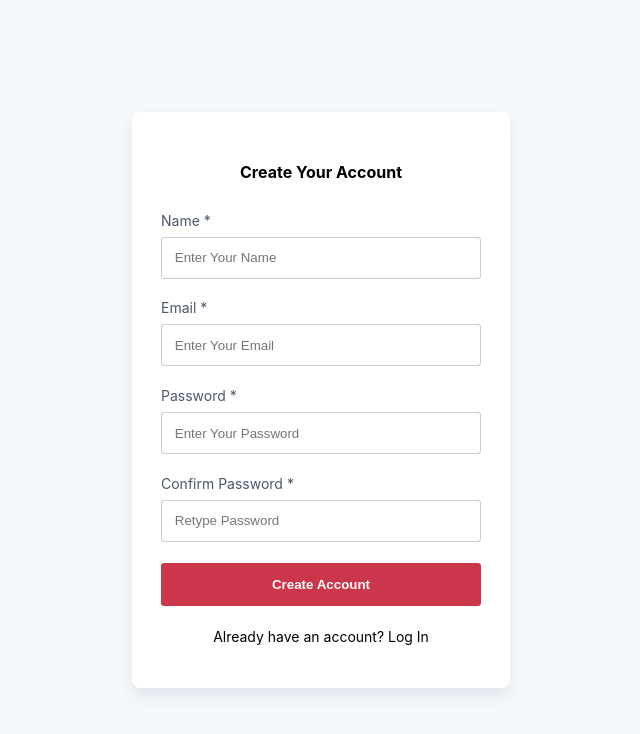
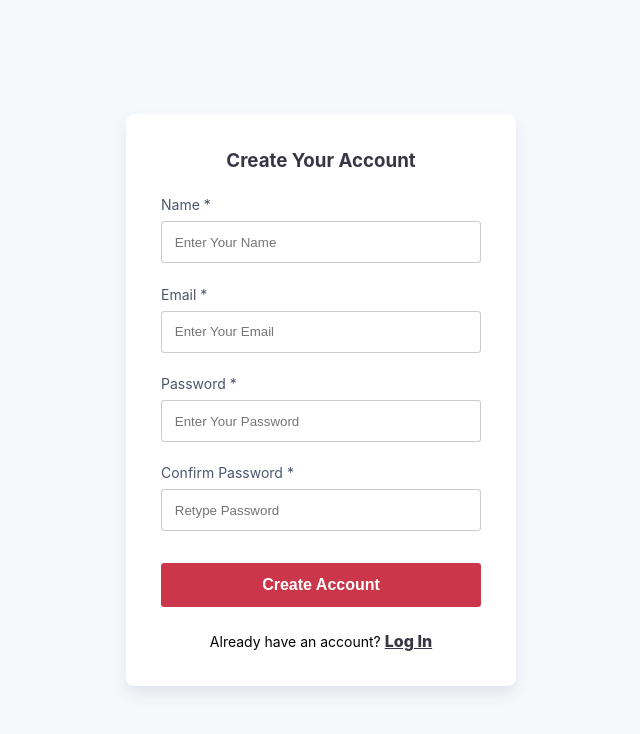
Before and after one commit to bibakroy/Shopping-App-Frontend, a React (Create React App) app: page /register in a window 1280 px wide. Shown: the top 734 px of the page, without its empty margins (319-959 px from the left). Built offline with nearby package versions, Linux system fonts and the light colour scheme.

Commit message:
add more validation in register page

```diff
--- a/src/components/InputContainer.tsx
+++ b/src/components/InputContainer.tsx
@@ -23,7 +23,7 @@ function InputContainer({
         className={`${styles.input} ${
           errors[formProperty.name as keyof ErrorType] ? styles.border : ""
         }`}
-        type="text"
+        type={formProperty.type ? formProperty.type : "text"}
         name={formProperty.name}
         required={formProperty.required}
         placeholder={formProperty.placeholder}
--- a/src/index.css
+++ b/src/index.css
@@ -20,6 +20,7 @@ a {
 
 p {
   font-size: 14px;
+  margin: 0;
 }
 
 label {
--- a/src/pages/Register.tsx
+++ b/src/pages/Register.tsx
@@ -22,16 +22,53 @@ function Register() {
     confirmPassword: "",
   });
 
-  const handleChange = (e: any) => {
-    setFormData({ ...formData, [e.target.name]: e.target.value });
-    setErrors({ ...errors, [e.target.name]: "" });
+  const handleChange = (e: React.FormEvent<HTMLFormElement>) => {
+    const { name, value } = e.target as HTMLInputElement;
+    setFormData((prevFormData) => ({
+      ...prevFormData,
+      [name]: value,
+    }));
+
+    if (name === "password" && formData.confirmPassword) {
+      const passwordErrorMsg = validateField("password", value);
+      const confirmPasswordErrorMsg = validateField(
+        "confirmPassword",
+        formData.confirmPassword,
+        value
+      );
+
+      setErrors((prevErrors) => ({
+        ...prevErrors,
+        password: passwordErrorMsg,
+        confirmPassword: confirmPasswordErrorMsg,
+      }));
+    } else if (name === "confirmPassword" && formData.password) {
+      const confirmPasswordErrorMsg = validateField(
+        "confirmPassword",
+        value,
+        formData.password
+      );
+
+      setErrors((prevErrors) => ({
+        ...prevErrors,
+        confirmPassword: confirmPasswordErrorMsg,
+      }));
+    } else {
+      setErrors((prevErrors) => ({
+        ...prevErrors,
+        [name]: "",
+      }));
+    }
   };
 
   const handleBlur = (e: React.FormEvent<HTMLFormElement>) => {
     const { name, value } = e.target as HTMLInputElement;
 
-    const errorMsg = validateField(name, value, formData);
-    setErrors({ ...errors, [name]: errorMsg });
+    const errorMsg = validateField(name, value, formData.password);
+    setErrors((prevErrors) => ({
+      ...prevErrors,
+      [name]: errorMsg,
+    }));
   };
 
   const handleSubmit = (e: React.FormEvent<HTMLFormElement>) => {
@@ -40,7 +77,7 @@ function Register() {
     const validationErrors = {} as ErrorType;
 
     for (const [name, value] of Object.entries(formData)) {
-      const errorMsg = validateField(name, value, formData);
+      const errorMsg = validateField(name, value, formData.password);
       if (errorMsg) {
         validationErrors[name as keyof ErrorType] = errorMsg;
       }
@@ -60,8 +97,9 @@ function Register() {
   return (
     <div className={styles.main}>
       <div className={styles.container}>
-        <h4>Create Your Account</h4>
+        <h3>Create Your Account</h3>
         <form className={styles.form} onSubmit={handleSubmit} noValidate>
+          <div className={styles.formFields}>
             {registerFormProperties.map((formProperty, index) => (
               <InputContainer
                 key={index}
@@ -71,11 +109,13 @@ function Register() {
                 handleBlur={handleBlur}
               ></InputContainer>
             ))}
+          </div>
+
           <button className={styles.button}>Create Account</button>
         </form>
         <p>
-          Already have an account?
-          <span>
+          Already have an account?{" "}
+          <span className={styles.redirectSpan}>
             <Link to={"/login"}> Log In</Link>
           </span>
         </p>
--- a/src/styles/Register.module.css
+++ b/src/styles/Register.module.css
@@ -13,8 +13,13 @@
   flex-direction: column;
   align-items: center;
   justify-content: center;
-  padding: 1.8rem;
-  gap: 0.5rem;
+  padding: 2.2rem;
+  gap: 1.5rem;
+}
+
+.container h3 {
+  margin: 0;
+  color: rgb(55, 54, 68);
 }
 
 .form {
@@ -22,7 +27,15 @@
   flex-direction: column;
   align-items: center;
   justify-content: center;
-  gap: 0.3rem;
+  gap: 1rem;
+}
+
+.formFields {
+  display: flex;
+  flex-direction: column;
+  align-items: center;
+  justify-content: center;
+  gap: 0.4rem;
 }
 
 .button {
@@ -39,8 +52,16 @@
   color: rgb(255, 255, 255);
   line-height: 1.75;
   font-weight: 600;
+  font-size: 16px;
 }
 
 .button:hover {
   background-color: rgb(227, 54, 78);
 }
+
+.redirectSpan > a {
+  text-decoration: underline;
+  font-weight: 800;
+  color: rgb(55, 54, 68);
+  font-size: 16px;
+}
--- a/src/types/index.ts
+++ b/src/types/index.ts
@@ -2,6 +2,7 @@ export type FormPropertyType = {
   label: string;
   name: string;
   placeholder: string;
+  type?: string;
   required: boolean;
 };
 
@@ -18,8 +19,8 @@ export type LoginFormDataType = {
 };
 
 export type ErrorType = {
-  name: string;
+  name?: string;
   email: string;
   password: string;
-  confirmPassword: string;
+  confirmPassword?: string;
 };
--- a/src/utils/data.ts
+++ b/src/utils/data.ts
@@ -5,24 +5,28 @@ export const registerFormProperties: FormPropertyType[] = [
     label: "Name",
     name: "name",
     placeholder: "Enter Your Name",
+    type: "text",
     required: true,
   },
   {
     label: "Email",
     name: "email",
     placeholder: "Enter Your Email",
+    type: "email",
     required: true,
   },
   {
     label: "Password",
     name: "password",
     placeholder: "Enter Your Password",
+    type: "password",
     required: true,
   },
   {
     label: "Confirm Password",
     name: "confirmPassword",
     placeholder: "Retype Password",
+    type: "password",
     required: true,
   },
 ];
@@ -32,12 +36,14 @@ export const loginFormProperties: FormPropertyType[] = [
     label: "Email",
     name: "email",
     placeholder: "Enter Your Email",
+    type: "email",
     required: true,
   },
   {
     label: "Password",
     name: "password",
     placeholder: "Enter Your Password",
+    type: "password",
     required: true,
   },
 ];
--- a/src/utils/helperFunctions.ts
+++ b/src/utils/helperFunctions.ts
@@ -1,10 +1,4 @@
-import { LoginFormDataType, RegisterFormDataType } from "../types";
-
-export function validateField(
-  name: string,
-  value: string,
-  formData: RegisterFormDataType | LoginFormDataType
-) {
+export function validateField(name: string, value: string, password?: string) {
   switch (name) {
     case "name":
       if (!value.trim()) {
@@ -15,7 +9,7 @@ export function validateField(
     case "email":
       if (!value.trim()) {
         return "Email is required";
-      } else if (!/\S+@\S+\.\S+/.test(value)) {
+      } else if (!isValidEmail(value)) {
         return "Email is invalid";
       }
       break;
@@ -33,7 +27,7 @@ export function validateField(
         return "Confirm Password is required";
       } else if (value.length < 6) {
         return "Password must be at least 6 characters";
-      } else if (value !== formData.password) {
+      } else if (value !== password) {
         return "Passwords do not match";
       }
       break;
@@ -44,3 +38,9 @@ export function validateField(
 
   return "";
 }
+
+const isValidEmail = (email: string) => {
+  return /^(([^<>()[\]\\.,;:\s@"]+(\.[^<>()[\]\\.,;:\s@"]+)*)|.(".+"))@((\[[0-9]{1,3}\.[0-9]{1,3}\.[0-9]{1,3}\.[0-9]{1,3}\])|(([a-zA-Z\-0-9]+\.)+[a-zA-Z]{2,}))$/.test(
+    email
+  );
+};
```
Lines whose indentation alone changed are shown as unchanged.
